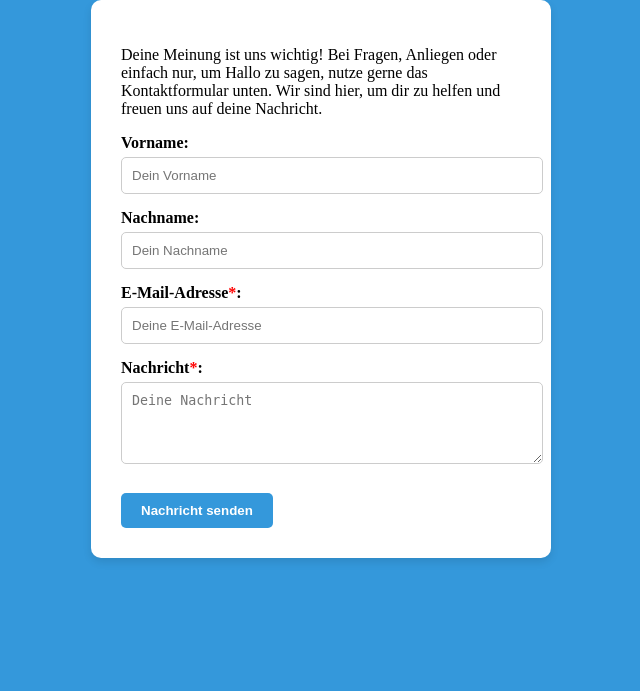
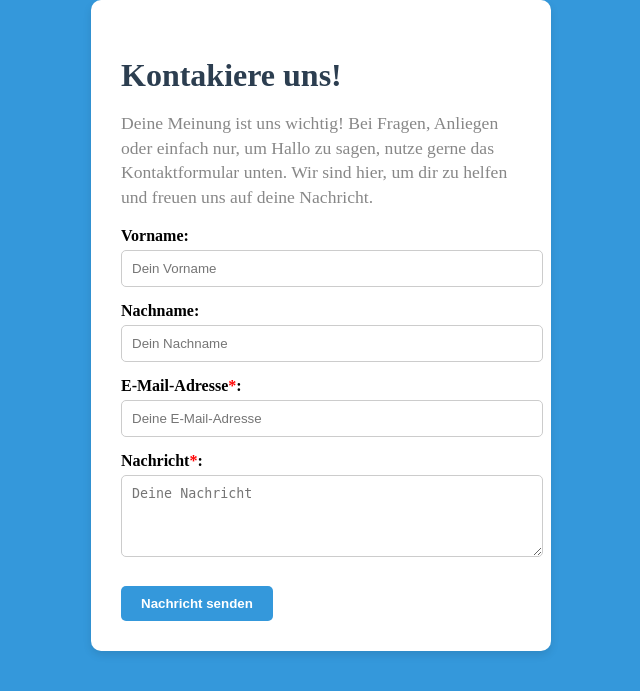
Before and after one commit to librumlearning/librumlearning, a PHP site: page /kontakt.html in a window 1280 px wide. Shown: the part 88-779 px from the top of the page, without its empty margins (319-959 px from the left). Run offline with PHP 8.4, Linux system fonts and the light colour scheme.

Commit message:
kontak fertig

```diff
--- a/ultimath/css/index.css
+++ b/ultimath/css/index.css
@@ -53,7 +53,7 @@ nav ul li a:hover {
 main {
     max-width: 1200px;
     margin: 0 auto;
-    padding: 40px 20px;
+    padding: 40px 20px;featured-course
 }
 
 /* Featured and popular courses styling */
@@ -292,4 +292,24 @@ nav ul li a:hover {
     color: red;
 }
 
+.contact-form h2 {
+    font-size: 2rem;
+    margin-bottom: 10px;
+    color: #2c3e50;
+}
+
+/* Course subtitle styling */
+.contact-form h3 {
+    font-size: 1.5rem; /* Größe für h3-Überschriften */
+    margin-bottom: 8px;
+    color: #2c3e50;
+}
+
+.contact-form p {
+    font-size: 1.1rem;
+    opacity: 0.7;
+    line-height: 1.4;
+    color: #555;
+}
+
 /* ... Weiterer vorheriger CSS-Code ... */
--- a/ultimath/kontakt.html
+++ b/ultimath/kontakt.html
@@ -19,6 +19,9 @@
 
 
     <div class="contact-form">
+
+
+        <h2>Kontakiere uns!</h2>
         <p> Deine Meinung ist uns wichtig! Bei Fragen, Anliegen oder einfach nur, um Hallo zu sagen, nutze gerne das Kontaktformular unten. Wir sind hier, um dir zu helfen und freuen uns auf deine Nachricht.</p>
         <form action="deine_verarbeitungs_script.php" method="POST">
             <label for="vorname">Vorname:</label>
```
